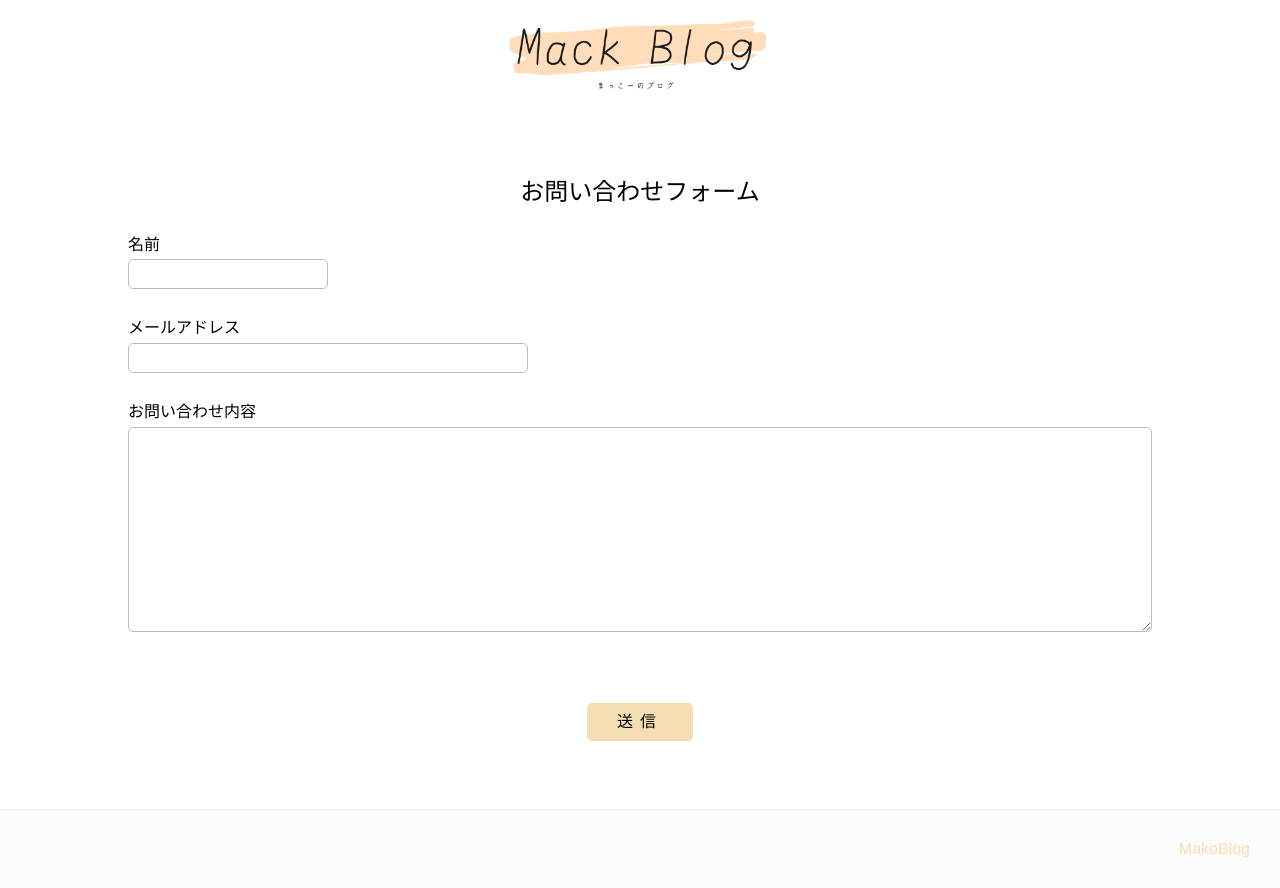
After one commit to makkoo0507/blog, a PHP site: page /contact.php in a window 1280 px wide. The commit adds this page. Run offline with PHP 8.4, Linux system fonts and the light colour scheme.

Commit message:
問合せページの大枠を作成しました。cssも当ててます。

```diff
--- /dev/null
+++ b/src/contact.php
@@ -0,0 +1,41 @@
+<!DOCTYPE html>
+<html lang=“ja”>
+
+<head>
+    <meta charset="utf-8">
+    <meta name="viewport" content="width=device-width, initial-scale=1" />
+    <title>MakoBlog</title>
+    <link rel="stylesheet" href="./css/reset.css">
+    <link rel="stylesheet" href="./css/style.css">
+    <link href="https://use.fontawesome.com/releases/v5.15.1/css/all.css" rel="stylesheet">
+</head>
+
+<body>
+    <header>
+        <h1><a href="#"><img src="./img/makoBlog_Logo.png"></a></h1>
+    </header>
+    <div class="form-wrap">
+        <h2>お問い合わせフォーム</h2>
+        <form action="#" method="post">
+            <div class="name-form">
+                <label for="name">名前</label>
+                <input name="name" type="text" id="name">
+            </div>
+            <div class="mail-form">
+                <label for="mail">メールアドレス</label>
+                <input name="email" type="email" id="mail">
+            </div>
+            <div class="inquiry-form">
+                <label for="inquiry">お問い合わせ内容</label>
+                <textarea name="inquiry" id="inquiry" rows="10"></textarea>
+            </div>
+            <div class="submit-wrap">
+                <input type="submit" value="送信" class="submit">
+            </div>
+        </form>
+    </div>
+    <footer>
+        <p>MakoBlog</p>
+    </footer>
+</body>
+</html>
--- a/src/css/style.css
+++ b/src/css/style.css
@@ -63,4 +63,53 @@ footer{
   background-color: rgba(245,245,245,0.3);
   color: #f5deb3;
 }
+.form-wrap{
+  padding:10%;
+}
+
+.form-wrap h2{
+  margin-top: 50px;
+  font-size: 24px;
+  text-align: center;
+}
+.form-wrap label{
+  display: block;
+  margin-top: 30px;
+  margin-bottom: 5px;
+}
+#name{
+  font-size: 16px;
+  border: 1px solid #bbbbbb;
+  border-radius: 5px;
+  width:200px;
+  padding: 5px 10px;
+}
+#mail{
+  border: 1px solid #bbbbbb;
+  border-radius: 5px;
+  width:400px;
+  padding: 5px 10px;
+}
+
+#inquiry{
+  border: 1px solid #bbbbbb;
+  border-radius: 5px;
+  padding: 10px 10px;
+  width: 100%;
+}
+
+.submit-wrap{
+  margin-top: 30px;
+  text-align: center;
+}
+.submit{
+  display: inline-block;
+  background-color: #f5deb3;
+  padding: 10px 30px;
+  border-radius: 5px;
+  letter-spacing: 7px;
+  margin: 0 auto;
+  margin-bottom: -100px;
+}
+
 /* @media(max-width:767px){ ... } */
```
